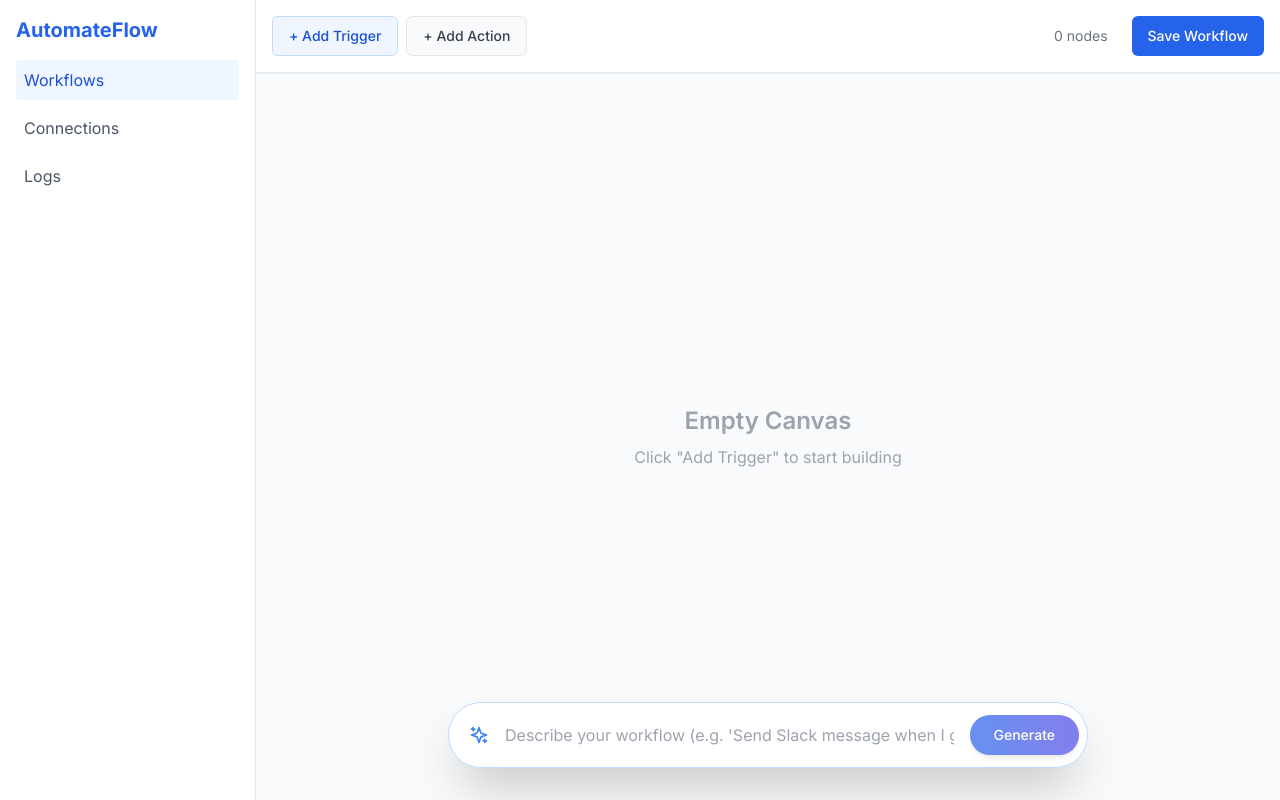
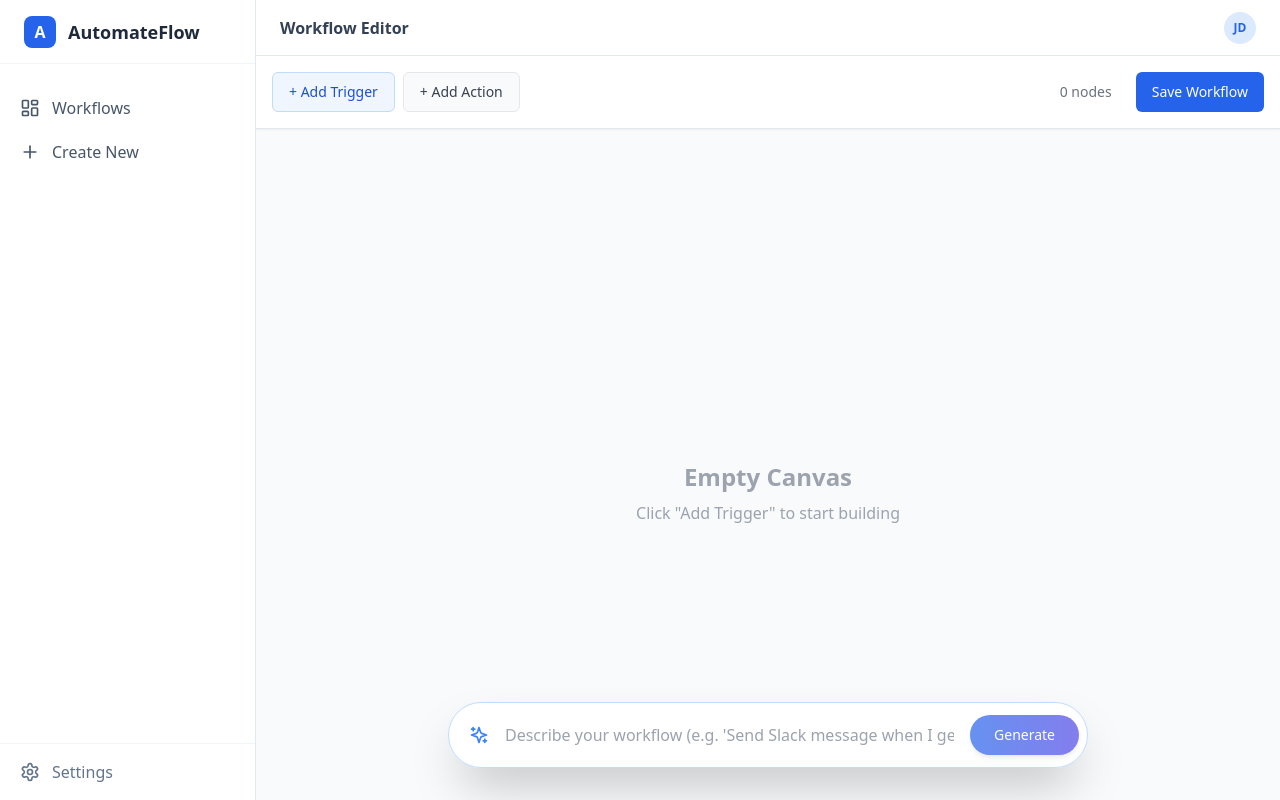
Before and after one commit to DEM0NHUNTER/automateflow-smb-dashboard, a Next.js app: page /dashboard/workflows/new in a window 1280 px wide. Built offline with nearby package versions, Linux system fonts and the light colour scheme.

Commit message:
Refactor DashboardLayout with improved structure

```diff
--- a/app/dashboard/layout.tsx
+++ b/app/dashboard/layout.tsx
@@ -1,47 +1,72 @@
+import React from "react";
+import Link from "next/link";
+import { LayoutDashboard, Plus, Settings } from "lucide-react";
+
 export default function DashboardLayout({
   children,
 }: {
   children: React.ReactNode;
 }) {
   return (
-    /**
-     * DASHBOARD SHELL
-     * ---------------
-     * Uses a full-viewport height (h-screen) strategy to create an "application-like" feel.
-     * This prevents the entire window from scrolling, delegating scrolling behaviors
-     * to individual regions (sidebar vs main content) instead.
-     */
-    <div className="flex h-screen bg-gray-100">
+    <div className="flex h-screen w-full bg-slate-50 text-slate-900 font-sans">
+      {/* --- SIDEBAR --- */}
+      <aside className="w-[60px] lg:w-64 flex-shrink-0 border-r border-slate-200 bg-white flex flex-col justify-between z-20">
+        <div>
+          {/* Logo Area */}
+          <div className="h-16 flex items-center justify-center lg:justify-start lg:px-6 border-b border-slate-100">
+             <div className="w-8 h-8 bg-blue-600 rounded-lg flex items-center justify-center text-white font-bold">
+               A
+             </div>
+             <span className="ml-3 font-bold text-lg hidden lg:block text-slate-800">
+               AutomateFlow
+             </span>
+          </div>
 
-      {/* * SIDEBAR REGION
-       * --------------
-       * TODO: Extract to <Sidebar /> component.
-       * Keeping it inline is fine for MVP, but extracting it allows for:
-       * 1. Isolated state (e.g., collapsible menus).
-       * 2. Config-driven navigation (mapping over a generic `navItems` array).
-       * * Responsive Note: Currently hidden on mobile (hidden md:block).
-       * A MobileSheet/Drawer component is needed for small viewports.
-       */}
-      <aside className="w-64 bg-white border-r hidden md:block p-4">
-        <h2 className="font-bold text-xl mb-4 text-blue-600">AutomateFlow</h2>
+          {/* Nav Links */}
+          <nav className="p-2 space-y-1 mt-4">
+            <Link
+              href="/dashboard/workflows"
+              className="flex items-center gap-3 px-3 py-2 text-slate-600 hover:bg-slate-50 hover:text-blue-600 rounded-md transition-colors group"
+            >
+              <LayoutDashboard className="w-5 h-5" />
+              <span className="hidden lg:block font-medium">Workflows</span>
+            </Link>
 
-        {/* Navigation items should eventually be driven by the current pathname
-            to apply 'active' states dynamically. */}
-        <nav className="space-y-2">
-          <div className="p-2 bg-blue-50 text-blue-700 rounded cursor-pointer">Workflows</div>
-          <div className="p-2 text-gray-600 hover:bg-gray-50 rounded cursor-pointer">Connections</div>
-          <div className="p-2 text-gray-600 hover:bg-gray-50 rounded cursor-pointer">Logs</div>
-        </nav>
+            <Link
+              href="/dashboard/workflows/new"
+              className="flex items-center gap-3 px-3 py-2 text-slate-600 hover:bg-slate-50 hover:text-blue-600 rounded-md transition-colors"
+            >
+              <Plus className="w-5 h-5" />
+              <span className="hidden lg:block font-medium">Create New</span>
+            </Link>
+          </nav>
+        </div>
+
+        {/* Bottom Actions */}
+        <div className="p-2 border-t border-slate-100">
+          <button className="flex w-full items-center gap-3 px-3 py-2 text-slate-500 hover:bg-slate-50 rounded-md transition-colors">
+            <Settings className="w-5 h-5" />
+            <span className="hidden lg:block font-medium">Settings</span>
+          </button>
+        </div>
       </aside>
 
-      {/* * MAIN CONTENT REGION
-       * -------------------
-       * `flex-1`: Takes up all remaining width.
-       * `overflow-auto`: Ensures that long content scrolls *inside* this container
-       * rather than stretching the parent window. This keeps the sidebar fixed.
-       */}
-      <main className="flex-1 overflow-auto">
-        {children}
+      {/* --- MAIN CONTENT AREA --- */}
+      <main className="flex-1 flex flex-col h-full relative overflow-hidden">
+        {/* Top Header (Optional - good for breadcrumbs) */}
+        <header className="h-14 border-b border-slate-200 bg-white flex items-center px-6 justify-between flex-shrink-0">
+           <h2 className="font-semibold text-slate-700">Workflow Editor</h2>
+           <div className="flex items-center gap-4">
+             <div className="w-8 h-8 rounded-full bg-blue-100 text-blue-600 flex items-center justify-center text-xs font-bold ring-2 ring-white">
+               JD
+             </div>
+           </div>
+        </header>
+
+        {/* The Page Content (Canvas) */}
+        <div className="flex-1 overflow-hidden relative bg-slate-50">
+          {children}
+        </div>
       </main>
     </div>
   );
```
